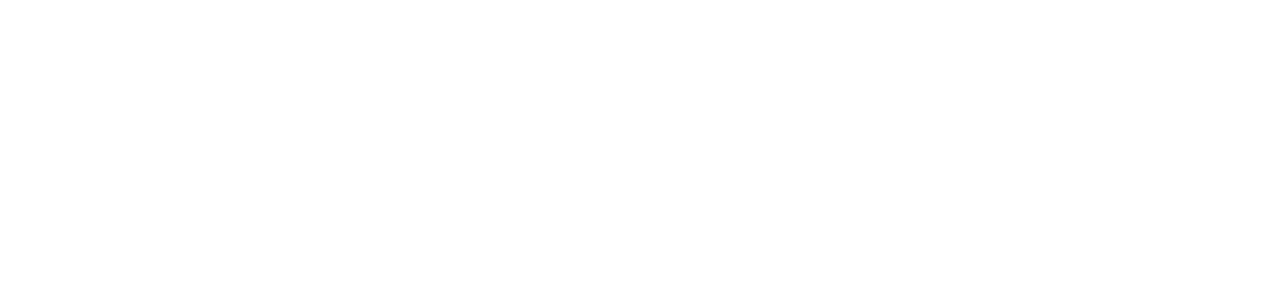
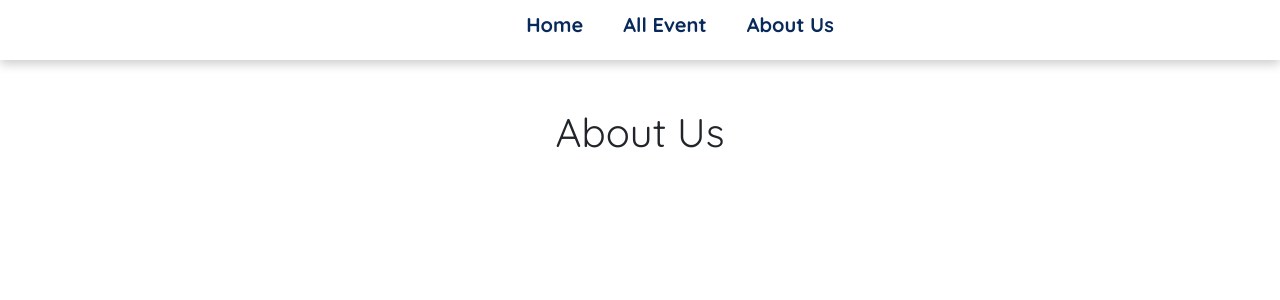
Before and after one commit to rahman1005/Nasyaat-UAI, a Vue app in the folder frontend/: page /about in a window 1280 px wide. Shown: the top 300 px of the page. Built offline with nearby package versions, Linux system fonts and the light colour scheme.

Commit message:
AboutView
membuat halaman about us

```diff
--- a/frontend/src/router/index.js
+++ b/frontend/src/router/index.js
@@ -4,6 +4,7 @@
 import Dashboardview from '../views/DashboardView.vue'
 import inputPostView from '../views/inputPost.vue'
 import AllEventsview from '../views/AllEvents.vue'
+import AboutView from '../views/AboutView.vue'
 
 Vue.use(VueRouter)
 
@@ -28,6 +29,11 @@
     name: 'allevents',
     component:AllEventsview
   },
+  {
+    path:'/about',
+    name: 'about',
+    component:AboutView
+  },
 ]
 
 const router = new VueRouter({
--- a/frontend/src/views/AboutView.vue
+++ b/frontend/src/views/AboutView.vue
@@ -1,5 +1,23 @@
 <template>
-  <div class="about">
-    <h1>This is an about page</h1>
-  </div>
+<div class="About-Us">
+  <Navbar/>
+  <br/>
+  <br/>
+  <center> <h1>About Us</h1> </center>
+</div>
 </template>
+
+<script>
+import Navbar from '@/components/Navbar.vue'
+export default {
+  name: 'About-Us',
+  components:{
+    Navbar,
+  }
+
+}
+</script>
+
+<style>
+
+</style>
```
